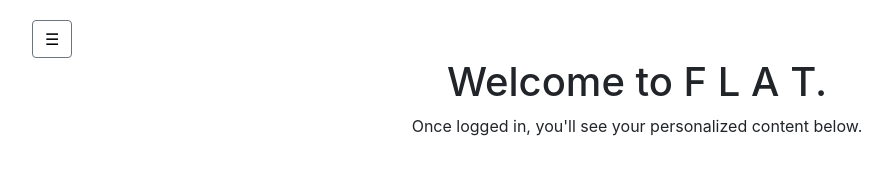
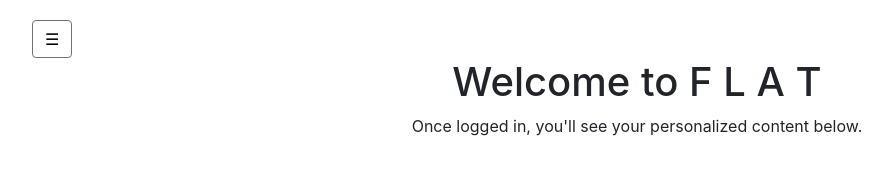
Before and after one commit to flatapplication/flatapplication.github.io, a website: page index.html in a window 1280 px wide. Shown: the whole page, without its empty margins (3-893 px from the left). Drawn offline with Linux system fonts and the light colour scheme; a script that the page names is missing.

Commit message:
formatting, removed a period.

```diff
--- a/index.html
+++ b/index.html
@@ -100,7 +100,7 @@
         <div id="page-content-wrapper">
             <div class="container-fluid">
 			    <a href="#menu-toggle" class="btn btn-secondary" id="menu-toggle" style="color:black;">&#9776;</a>
-                <center><h1>Welcome to F L A T.</h1><center>
+                <center><h1>Welcome to F L A T</h1><center>
                 <center><p>Once logged in, you'll see your personalized content below.</p><center>
 				<br>
 				<div id="firebaseui-auth-container"></div>
```
